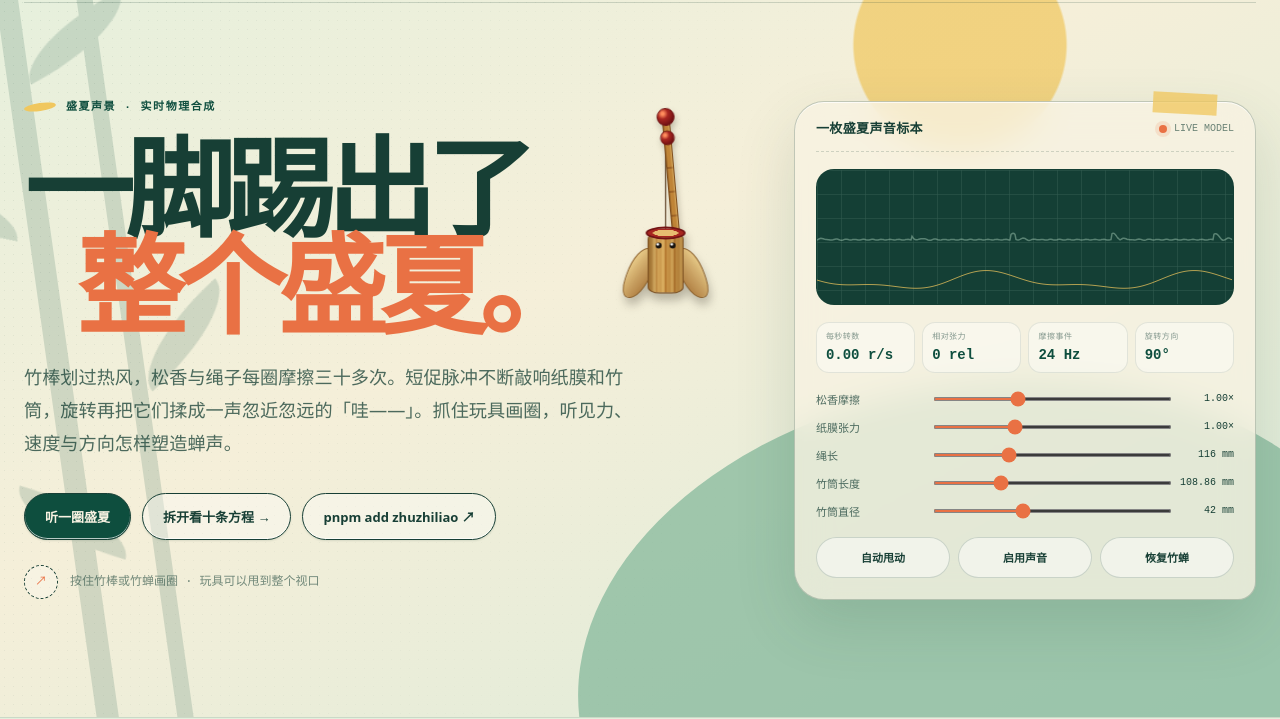
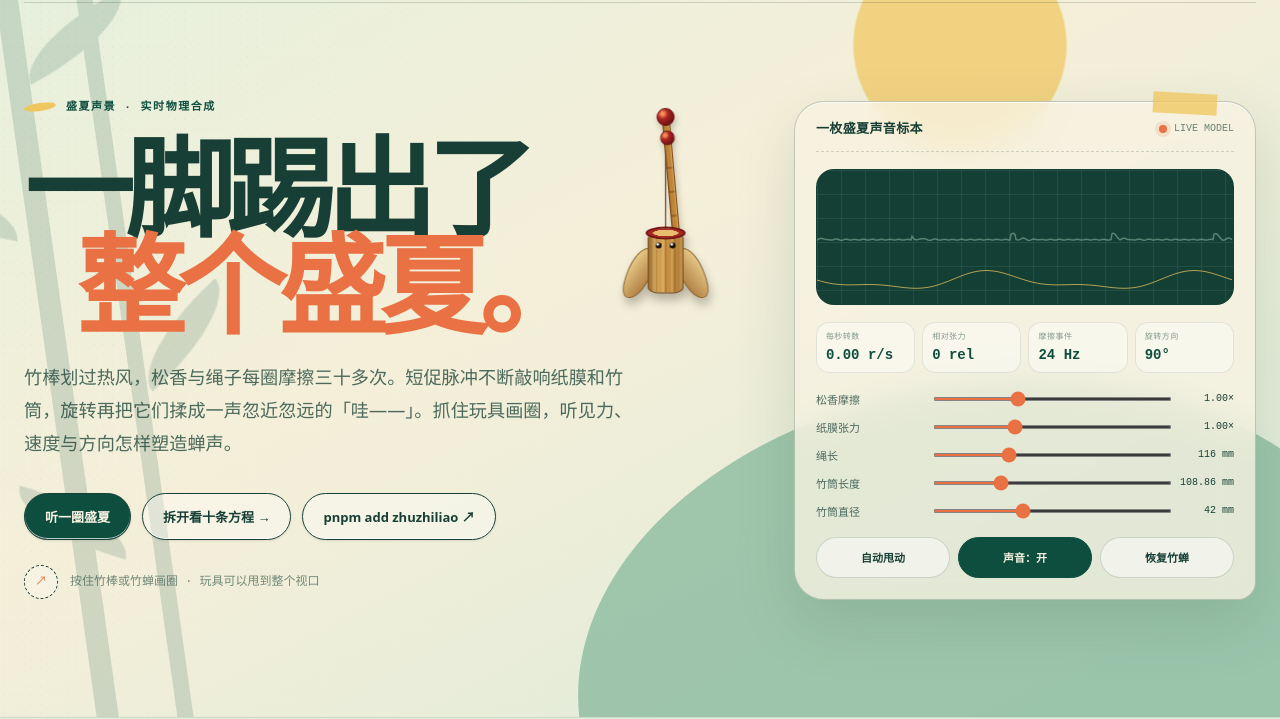
Before and after one commit to bkmashiro/bamboo-cicada, a website built with Vite: page index.html in a window 1280 px wide. Shown: the part 83-802 px from the top of the page. Built offline with nearby package versions, Linux system fonts and the light colour scheme.

Commit message:
fix: arm sound before the first interaction

```diff
--- a/demo.ts
+++ b/demo.ts
@@ -144,12 +144,10 @@ function syncAutoButtons(): void {
 }
 
 function syncSoundButton(): void {
-  const running = sound && voice.playbackState === 'running';
-  soundButton.setAttribute('aria-pressed', String(running));
+  soundButton.setAttribute('aria-pressed', String(sound));
   if (!sound) soundButton.textContent = '声音：关';
-  else if (running) soundButton.textContent = '声音：开';
   else if (voice.playbackState === 'unsupported') soundButton.textContent = '浏览器无音频';
-  else soundButton.textContent = '启用声音';
+  else soundButton.textContent = '声音：开';
 }
 
 async function unlockSound(): Promise<void> {
@@ -304,8 +302,12 @@ controls.rope.addEventListener('input', applyRopeControl);
 autoButton.addEventListener('click', toggleAuto);
 heroPlay.addEventListener('click', toggleAuto);
 
+document.addEventListener('pointerdown', (event) => {
+  if (!event.composedPath().includes(soundButton)) void unlockSound();
+}, { capture: true, once: true });
+
 soundButton.addEventListener('click', async () => {
-  sound = !(sound && voice.playbackState === 'running');
+  sound = !sound;
   toy.configure({ sound });
   if (sound) await unlockSound();
   else syncSoundButton();
--- a/index.html
+++ b/index.html
@@ -265,7 +265,7 @@
           </div>
           <div class="panel-actions">
             <button id="auto" type="button" aria-pressed="false">自动甩动</button>
-            <button id="sound" type="button" aria-pressed="false">启用声音</button>
+            <button id="sound" type="button" aria-pressed="true">声音：开</button>
             <button id="reset" type="button">恢复竹蝉</button>
           </div>
         </aside>
```
